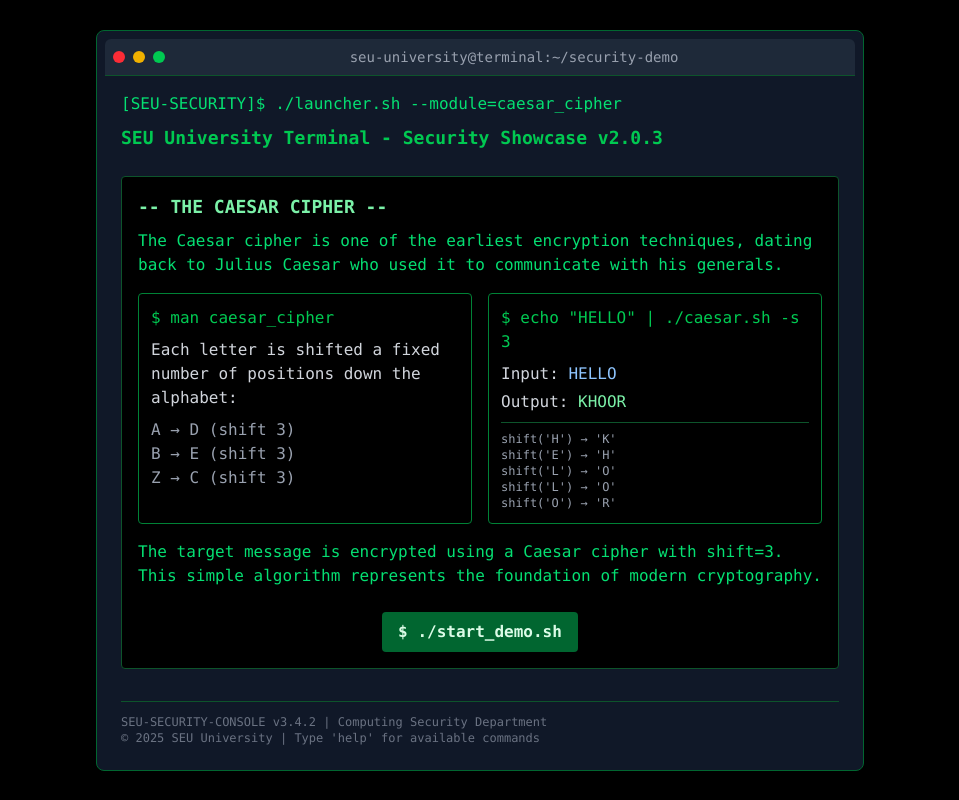
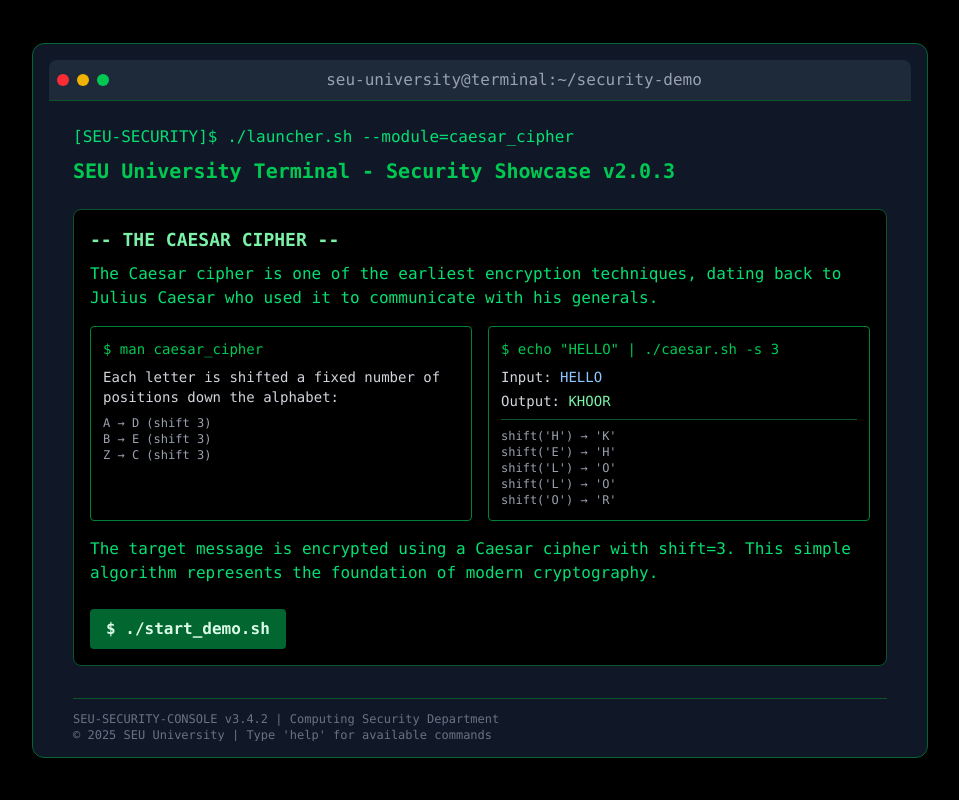
Before and after one commit to Freddy155/seu-cipher-decryptor, a React (Vite) app: page / in a window 1280 px wide. Shown: the whole page, without its empty margins (160-1119 px from the left). Built offline with nearby package versions, Linux system fonts and the light colour scheme.

Commit message:
improved animations

```diff
--- a/package.json
+++ b/package.json
@@ -11,6 +11,7 @@
   },
   "dependencies": {
     "@tailwindcss/vite": "^4.0.14",
+    "framer-motion": "^12.5.0",
     "react": "^19.0.0",
     "react-dom": "^19.0.0",
     "tailwindcss": "^4.0.14"
--- a/src/components/CipherDecryptor.jsx
+++ b/src/components/CipherDecryptor.jsx
@@ -1,4 +1,5 @@
 import React, { useState, useEffect } from "react";
+import { motion, AnimatePresence } from "framer-motion";
 
 const CipherDecryptor = () => {
   const [decrypting, setDecrypting] = useState(false);
@@ -11,32 +12,24 @@ const CipherDecryptor = () => {
 
   const encryptedMessage =
     "Zhofrph wr VHX Xqlyhuvlwb! Zh duh gholjkwhg wr kdyh brx zlwk xv wrgdb dv zh vkrzfdvh rxu dgydqfhphqwv lq frpsxwlqj vhfxulwb. Brxu ylvlw lv dq krqru, dqg zh orrn iruzdug wr lqvljkwixo glvfxvvlrqv dqg ixwxuh fROoderudwlrqv";
-
   const decryptedMessage =
     "Welcome to SEU University! We are delighted to have you with us today as we showcase our advancements in computing security. Your visit is an honor, and we look forward to insightful discussions and future cOLlaborations";
 
-  // Terminal typing effect for commands
   const terminalCommands = [
     'sudo ./decrypt_caesar.sh --input="encrypted_message.txt" --shift=3',
     "loading cryptography modules...",
     "initializing decryption algorithm...",
   ];
 
-  // For terminal typing effect
   useEffect(() => {
     if (decrypting && typingIndex < terminalCommands.length) {
-      const timer = setTimeout(() => {
-        setTypingIndex((prev) => prev + 1);
-      }, 800);
+      const timer = setTimeout(() => setTypingIndex((prev) => prev + 1), 800);
       return () => clearTimeout(timer);
     }
-  }, [decrypting, typingIndex, terminalCommands.length]);
+  }, [decrypting, typingIndex]);
 
-  // Cursor blinking effect
   useEffect(() => {
-    const cursorTimer = setInterval(() => {
-      setCursorVisible((prev) => !prev);
-    }, 500);
+    const cursorTimer = setInterval(() => setCursorVisible((prev) => !prev), 500);
     return () => clearInterval(cursorTimer);
   }, []);
 
@@ -48,41 +41,23 @@ const CipherDecryptor = () => {
     setTypingIndex(0);
   };
 
-  // Decryption progress effect
   useEffect(() => {
-    if (
-      decrypting &&
-      progress < 100 &&
-      typingIndex >= terminalCommands.length
-    ) {
+    if (decrypting && progress < 100 && typingIndex >= terminalCommands.length) {
       const timer = setTimeout(() => {
-        setProgress((prevProgress) => {
-          const newProgress = prevProgress + 1;
-
-          // Calculate how much of the message to show based on progress
-          const charsToShow = Math.floor(
-            (newProgress / 100) * decryptedMessage.length
-          );
+        setProgress((prev) => {
+          const newProgress = prev + 1;
+          const charsToShow = Math.floor((newProgress / 100) * decryptedMessage.length);
           setDecryptedText(decryptedMessage.substring(0, charsToShow));
-
           if (newProgress >= 100) {
             setDecryptionComplete(true);
             setDecrypting(false);
           }
-
           return newProgress;
         });
-      }, 40); // Animation speed - lower is faster
-
+      }, 40);
       return () => clearTimeout(timer);
     }
-  }, [
-    decrypting,
-    progress,
-    typingIndex,
-    terminalCommands.length,
-    decryptedMessage,
-  ]);
+  }, [decrypting, progress, typingIndex, decryptedMessage]);
 
   const resetDemo = () => {
     setDecryptionComplete(false);
@@ -92,199 +67,267 @@ const CipherDecryptor = () => {
   };
 
   return (
-    <div className="min-h-screen bg-black flex flex-col items-center justify-center p-6 text-green-500 font-mono">
-      <div className="max-w-3xl w-full bg-gray-900 rounded-lg shadow-xl border border-green-800 p-2 relative overflow-hidden">
-        <div className="bg-gray-800 p-2 rounded-t-md flex items-center space-x-2 border-b border-green-900">
+    <div className="min-h-screen bg-black flex items-center justify-center p-4 sm:p-6 text-green-500 font-mono">
+      <motion.div
+        initial={{ opacity: 0, scale: 0.95 }}
+        animate={{ opacity: 1, scale: 1 }}
+        transition={{ duration: 0.5 }}
+        className="w-full max-w-4xl bg-gray-900 rounded-xl shadow-2xl border border-green-800 p-2 sm:p-4 overflow-hidden"
+      >
+        <div className="bg-gray-800 p-2 rounded-t-lg flex items-center space-x-2 border-b border-green-900">
           <div className="h-3 w-3 rounded-full bg-red-500"></div>
           <div className="h-3 w-3 rounded-full bg-yellow-500"></div>
           <div className="h-3 w-3 rounded-full bg-green-500"></div>
-          <div className="ml-2 text-gray-400 flex-1 text-center text-sm">
+          <div className="ml-2 text-gray-400 text-sm sm:text-base flex-1 text-center truncate">
             seu-university@terminal:~/security-demo
           </div>
         </div>
 
-        <div className="p-4 relative z-10 overflow-auto h-full max-h-full">
-          <div className="mb-2 text-green-400">
+        <div className="p-4 sm:p-6 overflow-y-auto max-h-[80vh]">
+          <motion.div
+            initial={{ y: 20, opacity: 0 }}
+            animate={{ y: 0, opacity: 1 }}
+            transition={{ delay: 0.2 }}
+            className="mb-2 text-green-400 text-sm sm:text-base"
+          >
             [SEU-SECURITY]$ ./launcher.sh --module=caesar_cipher
-          </div>
+          </motion.div>
 
-          <div className="text-green-500 mb-6 text-lg font-bold">
+          <motion.h1
+            initial={{ y: 20, opacity: 0 }}
+            animate={{ y: 0, opacity: 1 }}
+            transition={{ delay: 0.3 }}
+            className="text-green-500 mb-6 text-lg sm:text-xl font-bold"
+          >
             SEU University Terminal - Security Showcase v2.0.3
-          </div>
+          </motion.h1>
 
+          <AnimatePresence>
             {showExplanation && (
-            <div className="mb-8 bg-black bg-opacity-70 p-4 rounded border border-green-900">
-              <div className="text-green-300 text-lg font-bold mb-2">
+              <motion.div
+                initial={{ opacity: 0, height: 0 }}
+                animate={{ opacity: 1, height: "auto" }}
+                exit={{ opacity: 0, height: 0 }}
+                transition={{ duration: 0.5 }}
+                className="mb-8 bg-black bg-opacity-70 p-4 rounded-lg border border-green-900"
+              >
+                <h2 className="text-green-300 text-lg font-bold mb-2">
                   -- THE CAESAR CIPHER --
-              </div>
-
-              <p className="mb-4 text-green-400">
+                </h2>
+                <p className="mb-4 text-green-400 text-sm sm:text-base">
                   The Caesar cipher is one of the earliest encryption techniques,
-                dating back to Julius Caesar who used it to communicate with his
-                generals.
+                  dating back to Julius Caesar who used it to communicate with his generals.
                 </p>
-
-              <div className="flex flex-col md:flex-row gap-4 mb-4">
-                <div className="flex-1 bg-black bg-opacity-80 p-3 rounded border border-green-700">
-                  <div className="text-green-500 mb-2">$ man caesar_cipher</div>
-                  <p className="text-gray-300 mb-2">
-                    Each letter is shifted a fixed number of positions down the
-                    alphabet:
+                <div className="grid grid-cols-1 md:grid-cols-2 gap-4 mb-4">
+                  <div className="bg-black bg-opacity-80 p-3 rounded border border-green-700">
+                    <div className="text-green-500 mb-2 text-sm">$ man caesar_cipher</div>
+                    <p className="text-gray-300 mb-2 text-xs sm:text-sm">
+                      Each letter is shifted a fixed number of positions down the alphabet:
                     </p>
-                  <div className="text-gray-400">
+                    <div className="text-gray-400 text-xs">
                       <div>A → D (shift 3)</div>
                       <div>B → E (shift 3)</div>
                       <div>Z → C (shift 3)</div>
                     </div>
                   </div>
-
-                <div className="flex-1 bg-black bg-opacity-80 p-3 rounded border border-green-700">
-                  <div className="text-green-500 mb-2">
+                  <div className="bg-black bg-opacity-80 p-3 rounded border border-green-700">
+                    <div className="text-green-500 mb-2 text-sm">
                       $ echo "HELLO" | ./caesar.sh -s 3
                     </div>
-                  <div className="text-gray-300 mb-1">
+                    <div className="text-gray-300 mb-1 text-xs sm:text-sm">
                       Input: <span className="text-blue-300">HELLO</span>
                     </div>
-                  <div className="text-gray-300 mb-1">
+                    <div className="text-gray-300 mb-1 text-xs sm:text-sm">
                       Output: <span className="text-green-300">KHOOR</span>
                     </div>
                     <div className="mt-2 text-gray-400 text-xs border-t border-green-900 pt-2">
-                    shift('H') → 'K'
-                    <br />
-                    shift('E') → 'H'
-                    <br />
-                    shift('L') → 'O'
-                    <br />
-                    shift('L') → 'O'
-                    <br />
+                      shift('H') → 'K'<br />
+                      shift('E') → 'H'<br />
+                      shift('L') → 'O'<br />
+                      shift('L') → 'O'<br />
                       shift('O') → 'R'
                     </div>
                   </div>
                 </div>
-
-              <p className="mb-4 text-green-400">
-                The target message is encrypted using a Caesar cipher with
-                shift=3. This simple algorithm represents the foundation of
-                modern cryptography.
+                <p className="mb-4 text-green-400 text-sm sm:text-base">
+                  The target message is encrypted using a Caesar cipher with shift=3.
+                  This simple algorithm represents the foundation of modern cryptography.
                 </p>
-
-              <div className="text-center">
-                <button
+                <motion.button
+                  whileHover={{ scale: 1.05, boxShadow: "0 0 15px rgba(34,197,94,0.5)" }}
+                  whileTap={{ scale: 0.95 }}
                   onClick={() => setShowExplanation(false)}
-                  className="mt-2 bg-green-800 hover:bg-green-700 text-green-100 font-bold py-2 px-4 rounded transition-all duration-300"
+                  className="mt-2 w-full sm:w-auto bg-green-800 hover:bg-green-700 text-green-100 font-bold py-2 px-4 rounded transition-colors duration-300 text-sm sm:text-base"
                 >
                   $ ./start_demo.sh
-                </button>
-              </div>
-            </div>
+                </motion.button>
+              </motion.div>
             )}
+          </AnimatePresence>
 
-          <div className="mb-6">
           {!showExplanation && (
-              <>
-                <div className="text-green-400 mb-2">
+            <motion.div
+              initial={{ opacity: 0 }}
+              animate={{ opacity: 1 }}
+              transition={{ delay: 0.2 }}
+            >
+              <div className="text-green-400 mb-2 text-sm sm:text-base">
                 [SEU-SECURITY]$ cat encrypted_message.txt
               </div>
-                <div className="bg-black p-3 rounded border border-green-800 shadow-inner mb-4 text-sm">
+              <div className="bg-black p-3 rounded border border-green-800 mb-4 text-xs sm:text-sm break-words">
                 {encryptedMessage}
               </div>
 
               {!decryptionComplete && !decrypting && (
-                  <div className="flex flex-col items-center">
-                    <button
+                <motion.div
+                  initial={{ y: 20, opacity: 0 }}
+                  animate={{ y: 0, opacity: 1 }}
+                  transition={{ delay: 0.3 }}
+                  className="flex flex-col items-center"
+                >
+                  <motion.button
+                    whileHover={{ scale: 1.05, boxShadow: "0 0 20px rgba(34,197,94,0.7)" }}
+                    whileTap={{ scale: 0.95 }}
                     onClick={startDecryption}
-                      className="relative bg-black text-green-500 font-mono font-bold py-2 px-4 w-full border border-green-600 rounded overflow-hidden shadow-[0_0_10px_rgba(34,197,94,0.7)] hover:shadow-[0_0_20px_rgba(34,197,94,1)] animate-pulse transition-all duration-300 before:content-['[SEU-SECURITY]$'] before:absolute before:left-4 before:whitespace-nowrap before:overflow-hidden before:border-r-2 before:border-green-500 before:pr-2 before:animate-[typing_2s_steps(20,end)_forwards,blink_0.8s_infinite]"
+                    className="w-full sm:w-auto bg-black text-green-500 font-bold py-2 px-4 border border-green-600 rounded shadow-lg hover:shadow-xl transition-all duration-300 text-sm sm:text-base"
                   >
                     Start Decrypting...
-                    </button>
-                    <span className="mt-2 text-green-400 text-xs animate-glow">
-                      Click the btn avbove
-                    </span>
-                  </div>
+                  </motion.button>
+                  <motion.span
+                    animate={{ opacity: [0.5, 1, 0.5] }}
+                    transition={{ duration: 1.5, repeat: Infinity }}
+                    className="mt-2 text-green-400 text-xs"
+                  >
+                    Click the button above
+                  </motion.span>
+                </motion.div>
               )}
 
               {decrypting && (
-                  <div className="mb-6">
+                <motion.div
+                  initial={{ opacity: 0 }}
+                  animate={{ opacity: 1 }}
+                  transition={{ delay: 0.2 }}
+                  className="mb-6"
+                >
+                  <AnimatePresence>
                     {typingIndex > 0 && (
-                      <div className="text-green-400 mb-1">
+                      <motion.div
+                        initial={{ opacity: 0, y: 10 }}
+                        animate={{ opacity: 1, y: 0 }}
+                        exit={{ opacity: 0 }}
+                        className="text-green-400 mb-1 text-sm"
+                      >
                         [SEU-SECURITY]$ {terminalCommands[0]}
-                      </div>
+                      </motion.div>
                     )}
-
                     {typingIndex > 1 && (
-                      <div className="text-yellow-500 mb-1">
+                      <motion.div
+                        initial={{ opacity: 0, y: 10 }}
+                        animate={{ opacity: 1, y: 0 }}
+                        exit={{ opacity: 0 }}
+                        className="text-yellow-500 mb-1 text-sm"
+                      >
                         {terminalCommands[1]}
-                      </div>
+                      </motion.div>
                     )}
-
                     {typingIndex > 2 && (
-                      <>
-                        <div className="text-yellow-500 mb-3">
+                      <motion.div
+                        initial={{ opacity: 0, y: 10 }}
+                        animate={{ opacity: 1, y: 0 }}
+                        exit={{ opacity: 0 }}
+                      >
+                        <div className="text-yellow-500 mb-3 text-sm">
                           {terminalCommands[2]}
                         </div>
-                        <div className="mb-2 text-gray-400">
-                          Decrypting cipher:{" "}
-                          <span className="text-green-400">[{progress}%]</span>
+                        <div className="mb-2 text-gray-400 text-sm">
+                          Decrypting cipher: <span className="text-green-400">[{progress}%]</span>
                         </div>
-                        <div className="w-full bg-gray-900 rounded-sm h-1 mb-4 border border-green-900">
-                          <div
-                            className="bg-green-600 h-full transition-all duration-300"
-                            style={{ width: `${progress}%` }}
-                          ></div>
-                        </div>
-                      </>
+                        <motion.div
+                          className="w-full bg-gray-900 rounded-sm h-2 mb-4 border border-green-900 overflow-hidden"
+                          initial={{ width: 0 }}
+                          animate={{ width: "100%" }}
+                          transition={{ duration: 0.5 }}
+                        >
+                          <motion.div
+                            className="bg-green-600 h-full"
+                            initial={{ width: 0 }}
+                            animate={{ width: `${progress}%` }}
+                            transition={{ duration: 0.3 }}
+                          />
+                        </motion.div>
+                      </motion.div>
                     )}
-                  </div>
+                  </AnimatePresence>
+                </motion.div>
               )}
 
               {(decrypting && typingIndex > 2) || decryptionComplete ? (
-                  <div className="mt-6">
-                    <div className="text-green-400 mb-2">
+                <motion.div
+                  initial={{ opacity: 0, y: 20 }}
+                  animate={{ opacity: 1, y: 0 }}
+                  transition={{ delay: 0.3 }}
+                  className="mt-6"
+                >
+                  <div className="text-green-400 mb-2 text-sm sm:text-base">
                     [SEU-SECURITY]$ cat decrypted_output.txt
                   </div>
-                    <div className="bg-black p-3 rounded border border-green-800 shadow-inner relative overflow-hidden min-h-16">
+                  <div className="bg-black p-3 rounded border border-green-800 min-h-16 text-sm sm:text-base break-words">
                     <span className="text-green-400">{decryptedText}</span>
                     {!decryptionComplete && cursorVisible && (
-                        <span className="text-green-500">▋</span>
+                      <motion.span
+                        animate={{ opacity: [1, 0] }}
+                        transition={{ duration: 0.5, repeat: Infinity }}
+                        className="text-green-500"
+                      >
+                        ▋
+                      </motion.span>
                     )}
                   </div>
-                  </div>
+                </motion.div>
               ) : null}
 
               {decryptionComplete && (
-                  <div className="mt-6 p-3 bg-green-900 bg-opacity-20 border border-green-700 rounded">
-                    <div className="text-green-500 mb-2">
+                <motion.div
+                  initial={{ opacity: 0, scale: 0.95 }}
+                  animate={{ opacity: 1, scale: 1 }}
+                  transition={{ duration: 0.5, delay: 0.2 }}
+                  className="mt-6 p-4 bg-green-900 bg-opacity-20 border border-green-700 rounded-lg"
+                >
+                  <div className="text-green-500 mb-2 text-sm sm:text-base">
                     [SEU-SECURITY]$ ./validation.sh --success
                   </div>
-                    <div className="text-green-400">
+                  <div className="text-green-400 text-sm sm:text-base">
                     Decryption successful! Authentication complete.
                   </div>
-                    <div className="text-green-300 my-2">
+                  <div className="text-green-300 my-2 text-sm sm:text-base">
                     Thank you for participating in our security demonstration.
                     Proceed to visitor check-in terminal.
                   </div>
-                    <button
+                  <motion.button
+                    whileHover={{ scale: 1.05, boxShadow: "0 0 15px rgba(34,197,94,0.5)" }}
+                    whileTap={{ scale: 0.95 }}
                     onClick={resetDemo}
-                      className="mt-3 bg-green-800 hover:bg-green-700 text-green-100 font-bold py-1 px-3 rounded transition-all duration-300 text-sm"
+                    className="mt-3 w-full sm:w-auto bg-green-800 hover:bg-green-700 text-green-100 font-bold py-2 px-4 rounded transition-colors duration-300 text-sm sm:text-base"
                   >
                     $ ./reset_demo.sh
-                    </button>
+                  </motion.button>
+                </motion.div>
+              )}
+            </motion.div>
+          )}
+
+          <motion.div
+            initial={{ opacity: 0 }}
+            animate={{ opacity: 1 }}
+            transition={{ delay: 0.5 }}
+            className="text-gray-500 text-xs border-t border-green-900 pt-3 mt-6"
+          >
+            <div>SEU-SECURITY-CONSOLE v3.4.2 | Computing Security Department</div>
+            <div>© 2025 SEU University | Type 'help' for available commands</div>
+          </motion.div>
         </div>
-                )}
-              </>
-            )}
-          </div>
-
-          <div className="text-gray-500 text-xs border-t border-green-900 pt-3 mt-4">
-            <div>
-              SEU-SECURITY-CONSOLE v3.4.2 | Computing Security Department
-            </div>
-            <div>
-              © 2025 SEU University | Type 'help' for available commands
-            </div>
-          </div>
-        </div>
-      </div>
+      </motion.div>
     </div>
   );
 };
```
Also changed, not shown: 1 other file (tests, documents, lock files or other folders). Lines whose indentation alone changed are shown as unchanged.
